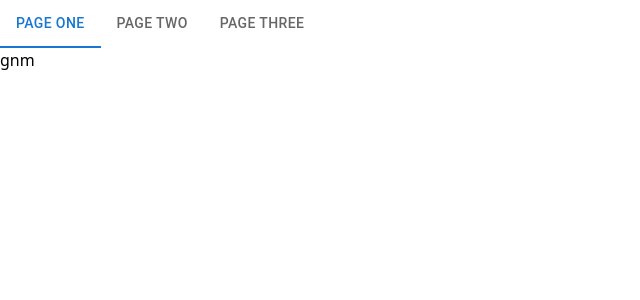
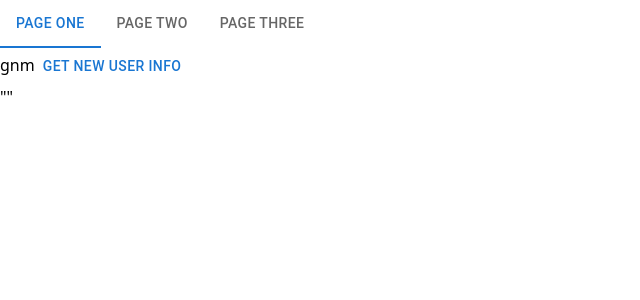
Before and after one commit to objectMaker/next-frontend, a Next.js app: page /gnm in a window 1280 px wide. Shown: the top 300 px of the page, without its empty margins (0-640 px from the left). Built offline with nearby package versions, Linux system fonts and the light colour scheme.

Commit message:
fetch data

```diff
--- a/prettier.config.js
+++ b/prettier.config.js
@@ -4,4 +4,5 @@ module.exports = {
   ...styleguide,
   plugins: [...styleguide.plugins, 'prettier-plugin-tailwindcss'],
   noVar: 'error',
+  endOfLine: 'auto',
 };
--- a/src/app/api/route.tsx
+++ /dev/null
@@ -1,5 +0,0 @@
-export async function GET() {
-  return Response.json({
-    name: 'gnm',
-  });
-}
--- a/src/app/gnm/page.tsx
+++ b/src/app/gnm/page.tsx
@@ -1,7 +1,24 @@
+'use client';
+
+import { useState } from 'react';
+import { Button } from '@mui/material';
+
 export default function Gnm() {
+  const [a, setA] = useState('');
+  async function getUserInfo() {
+    console.log(a, 'aaaaaaaaaaaa');
+    const res = await fetch('http://localhost:8080/ping');
+    const data = await res.json();
+    setA(data);
+  }
+  function handleGetUserInfo() {
+    getUserInfo();
+  }
   return (
     <>
-      <div>gnm</div>
+      <>gnm</>
+      <Button onClick={handleGetUserInfo}>get new User info</Button>
+      <div>{JSON.stringify(a)}</div>
     </>
   );
 }
```
